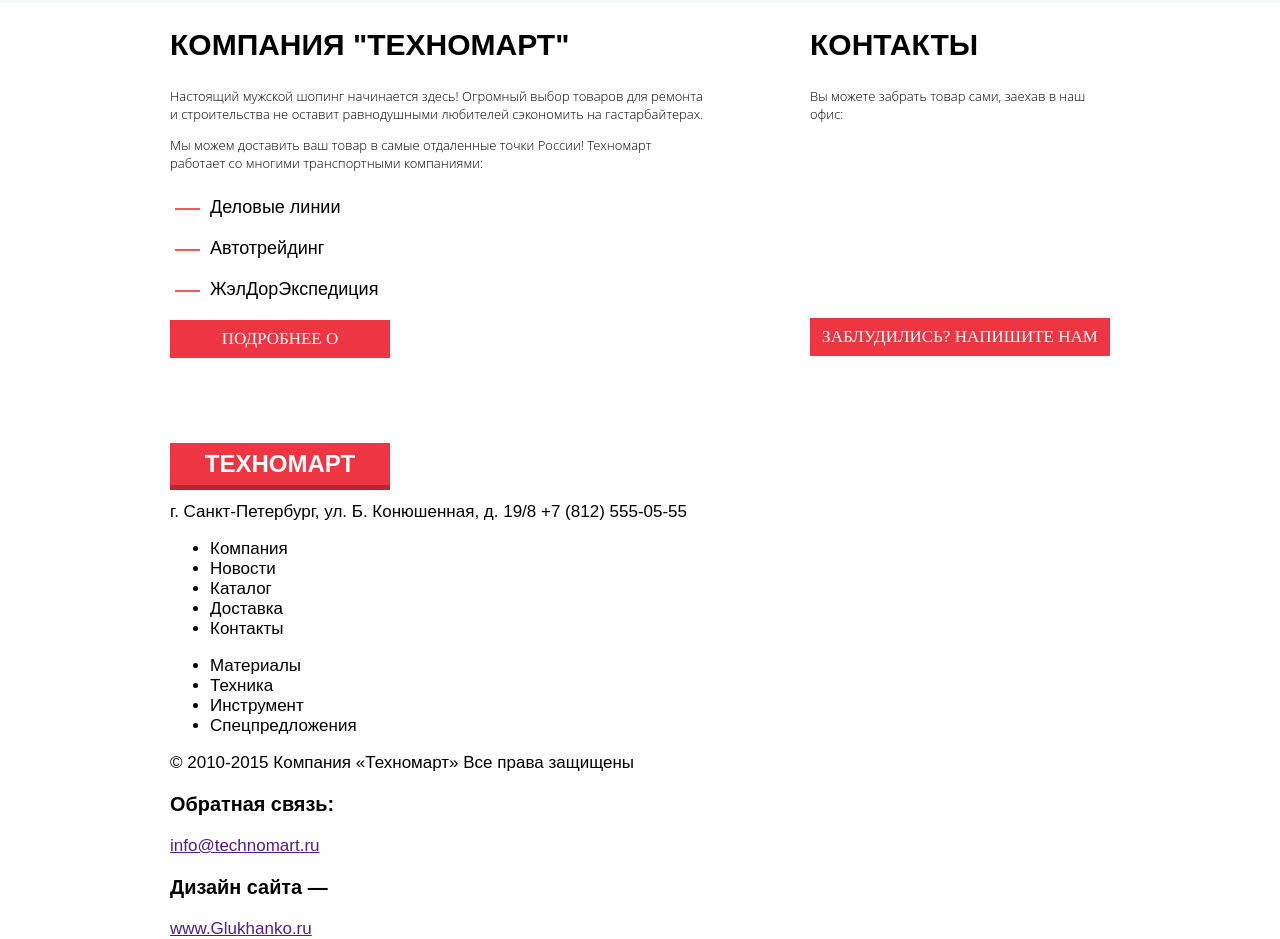
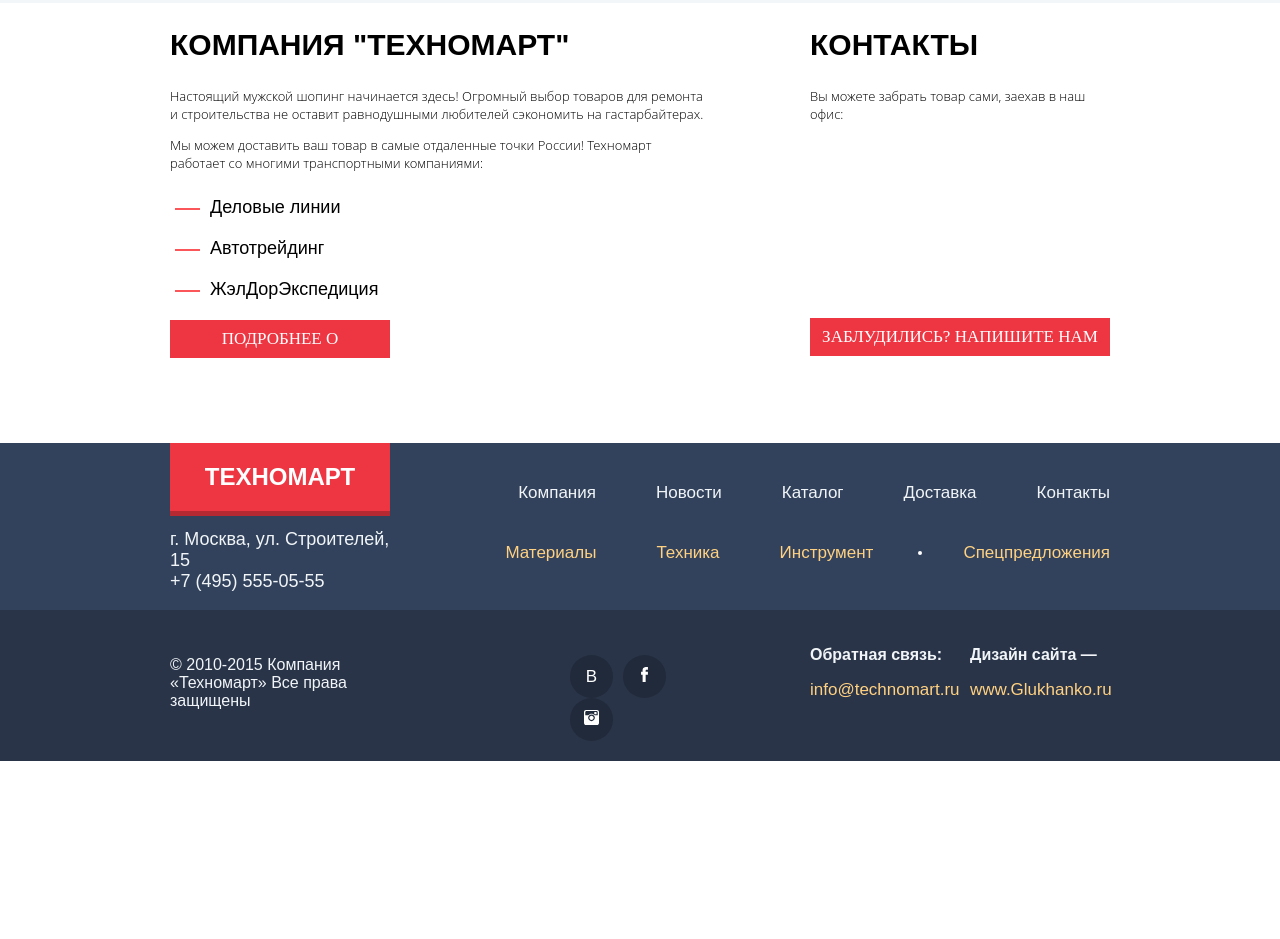
Before and after one commit to some-yummy-nick/technomart, a website: page source/index.html in a window 1280 px wide. Shown: the part 2401-3340 px from the top of the page. After the commit the page ends 3162 px from the top, so only its background shows below. Drawn offline with nearby package versions, Linux system fonts and the light colour scheme; files that its build step writes are made by us from their sources; a script that the page names is missing.

Commit message:
mainpage

```diff
--- a/source/index.html
+++ b/source/index.html
@@ -228,46 +228,7 @@
         </div>
     </div>
 
-
-
-    <footer class="footer">
-        <div class="wrapper">
-            <div class="footer__top">
-                <a class="logo" href="#">Техномарт</a>
-                <p class="footer__adress">г. Санкт-Петербург, ул. Б. Конюшенная, д. 19/8 +7 (812) 555-05-55</p>
-                <ul class="footer__menu">
-                    <li>Компания</li>
-                    <li>Новости</li>
-                    <li>Каталог</li>
-                    <li>Доставка</li>
-                    <li>Контакты</li>
-                </ul>
-                <ul class="footer__menu">
-                    <li>Материалы</li>
-                    <li>Техника</li>
-                    <li>Инструмент</li>
-                    <li>Спецпредложения</li>
-                </ul>
-            </div>
-            <div class="footer__bottom">
-                <div class="footer__copyright">
-                    <p>© 2010-2015 Компания «Техномарт» Все права защищены</p>
-                </div>
-                <div class="footer__social"></div>
-
-                <div class="footer__connect">
-                    <h3>Обратная связь:</h3>
-                    <a href="">info@technomart.ru</a>
-                </div>
-                <div class="footer__connect">
-                    <h3>Дизайн сайта —</h3>
-                    <a href="">www.Glukhanko.ru</a>
-                </div>
-            </div>
-        </div>
-    </footer>
-
-
+    //= template/footer.html
 
     <script type="text/javascript" src="https://api-maps.yandex.ru/2.0/?load=package.standard&amp;lang=ru-RU&amp;onload=init"></script>
     <script src="js/script.js"></script>
--- /dev/null
+++ b/source/sass/blocks/footer.scss
@@ -0,0 +1,177 @@
+.footer {
+    color: #f1f5f7;
+    &__top {
+        background: $color-blue;
+        @extend %clearfix;
+    }
+    &__bottom {
+        background: #293449;
+        @extend %clearfix;
+        padding-top: 20px;
+        padding-bottom: 20px;
+    }
+    &__left {
+        float: left;
+    }
+    &__address {
+        width: 220px;
+        font-size: 18px;
+    }
+    &__menu {
+        @extend %no-list;
+        display: flex;
+        flex-direction: row;
+        flex-wrap: wrap;
+        justify-content: flex-end;
+        li {
+            display: inline-block;
+            vertical-align: top;
+            @include margin(60px);
+            margin-top: 40px;
+            a {
+                color: #f1f5f7;
+                text-decoration: none;
+                &:hover {
+                    text-decoration: underline;
+                }
+            }
+        }
+        &:last-of-type {
+            li {
+                &:last-of-type {
+                    margin-left: 30px;
+                    position: relative;
+                    &:after {
+                        content: "";
+                        display: block;
+                        position: absolute;
+                        width: 4px;
+                        height: 4px;
+                        border-radius: 100%;
+                        top: 50%;
+                        transform: translateY(-50%);
+                        left: -45px;
+                        background: #fff;
+                    }
+                }
+                a {
+                    color: #ffd180;
+                }
+            }
+        }
+    }
+    &__social,
+    &__connect {
+        float: right;
+        width: 140px;
+    }
+    &__copyright {
+        width: 220px;
+        float: left;
+        font-size: 16px;
+        padding-top: 10px;
+    }
+    &__social {
+        margin-top: 25px;
+        margin-right: 100px;
+        &-item {
+            display: inline-block;
+            vertical-align: top;
+            width: 43px;
+            height: 43px;
+            border-radius: 100%;
+            background: #212a3a;
+            line-height: 43px;
+            text-align: center;
+            @include margin(5px);
+            transition: background 0.2s linear;
+            a {
+                color: #fff;
+                text-decoration: none;
+            }
+            &:hover {
+                background: $color-red;
+            }
+            svg {
+                width: 15px;
+                height: 15px;
+                fill: #fff;
+            }
+        }
+    }
+    &__connect {
+        h3 {
+            font-size: 16px;
+        }
+        a {
+            color: #ffd180;
+            text-decoration: none;
+            &:hover {
+                text-decoration: underline;
+            }
+        }
+        &--margin {
+            margin-right: 20px;
+        }
+    }
+    @media (max-width:819px) {
+        &__menu {
+            justify-content: center;
+            &:last-of-type {
+                li {
+                    &:last-of-type {
+                        &:after {
+                            display: none;
+                        }
+                    }
+                }
+            }
+        }
+    }
+    @media (max-width:625px) {
+        &__top {
+            padding-bottom: 20px;
+        }
+        &__left {
+            float: none;
+            text-align: center;
+        }
+        &__address {
+            margin: auto;
+            margin-top: 20px;
+        }
+        &__menu {
+            display: block;
+            &:last-of-type {
+                li {
+                    &:last-of-type {
+                        margin-left: 0;
+                    }
+                }
+            }
+            li {
+                display: block;
+                text-align: center;
+                margin-right: 0;
+                margin-left: 0;
+            }
+        }
+    }
+    @media (max-width:800px) {
+        &__social {
+            margin-right: 20px;
+        }
+    }
+    @media (max-width:737px) {
+        &__social,
+        &__connect,
+        &__copyright {
+            float: none;
+            margin: auto;
+            text-align: center;
+        }
+        &__social {
+            margin-top: 20px;
+        }
+    }
+}
--- a/source/sass/blocks/logo.scss
+++ b/source/sass/blocks/logo.scss
@@ -11,6 +11,7 @@
     text-align: center;
     text-transform: uppercase;
     text-decoration: none;
+    transition: background 0.2s linear;
     &:after {
         content: "";
         display: block;
@@ -24,4 +25,11 @@
     &:hover {
         background: darken($color-red, 10%);
     }
+    &--footer {
+        height: 68px;
+        line-height: 68px;
+        @media (max-width: 625px) {
+            margin: auto;
+        }
+    }
 }
--- a/source/sass/components/button.scss
+++ b/source/sass/components/button.scss
@@ -13,8 +13,9 @@
     line-height: 38px;
     font-family: Cuprum;
     font-weight: 400;
+    transition: background 0.2s linear;
     &:hover {
-        background-color: darken($color-red, 5%);
+        background: darken($color-red, 5%);
         text-decoration: underline;
     }
     &--slider {
@@ -34,7 +35,7 @@
         margin: inherit;
     }
     &--services {
-         margin: inherit;
+        margin: inherit;
     }
     &--contacts {
         width: 300px;
--- a/source/sass/style.scss
+++ b/source/sass/style.scss
@@ -15,3 +15,4 @@
 @import "blocks/producers";
 @import "blocks/services";
 @import "blocks/aboutUs";
+@import "blocks/footer";
--- a/source/sass/utils/mixins.scss
+++ b/source/sass/utils/mixins.scss
@@ -25,3 +25,10 @@
     display: inline-block;
     vertical-align: $valign;
 }
+
+@mixin margin($margin-right:20px) {
+    margin-right: $margin-right;
+    &:last-of-type {
+        margin-right: 0;
+    }
+}
--- /dev/null
+++ b/source/template/footer.html
@@ -0,0 +1,78 @@
+<footer class="footer">
+    <div class="footer__top">
+        <div class="wrapper">
+            <div class="footer__left">
+                <a class="logo logo--footer" href="#">Техномарт</a>
+                <p class="footer__address">г. Москва, ул. Строителей, 15
+                    <br>+7 (495) 555-05-55 </p>
+            </div>
+            <ul class="footer__menu">
+                <li>
+                    <a href="">Компания</a>
+                </li>
+                <li>
+                    <a href="">Новости</a>
+                </li>
+                <li>
+                    <a href="">Каталог</a>
+                </li>
+                <li>
+                    <a href="">Доставка</a>
+                </li>
+                <li>
+                    <a href="">Контакты</a>
+                </li>
+            </ul>
+            <ul class="footer__menu">
+                <li>
+                    <a href="">Материалы</a>
+                </li>
+                <li>
+                    <a href="">Техника</a>
+                </li>
+                <li>
+                    <a href="">Инструмент</a>
+                </li>
+                <li>
+                    <a href="">Спецпредложения</a>
+                </li>
+            </ul>
+        </div>
+    </div>
+    <div class="footer__bottom">
+        <div class="wrapper">
+            <div class="footer__copyright">
+                <p>© 2010-2015 Компания «Техномарт» Все права защищены</p>
+            </div>
+
+            <div class="footer__connect">
+                <h3>Дизайн сайта —</h3>
+                <a href="">www.Glukhanko.ru</a>
+            </div>
+            <div class="footer__connect  footer__connect--margin">
+                <h3>Обратная связь:</h3>
+                <a href="">info@technomart.ru</a>
+            </div>
+
+            <div class="footer__social">
+                <div class="footer__social-item">
+                    <a href="">B</a>
+                </div>
+                <div class="footer__social-item">
+                    <a href="">
+                        <svg class="">
+                            <use xlink:href="#facebook"></use>
+                        </svg>
+                    </a>
+                </div>
+                <div class="footer__social-item">
+                    <a href="">
+                        <svg class="">
+                            <use xlink:href="#instagram"></use>
+                        </svg>
+                    </a>
+                </div>
+            </div>
+        </div>
+    </div>
+</footer>
```
